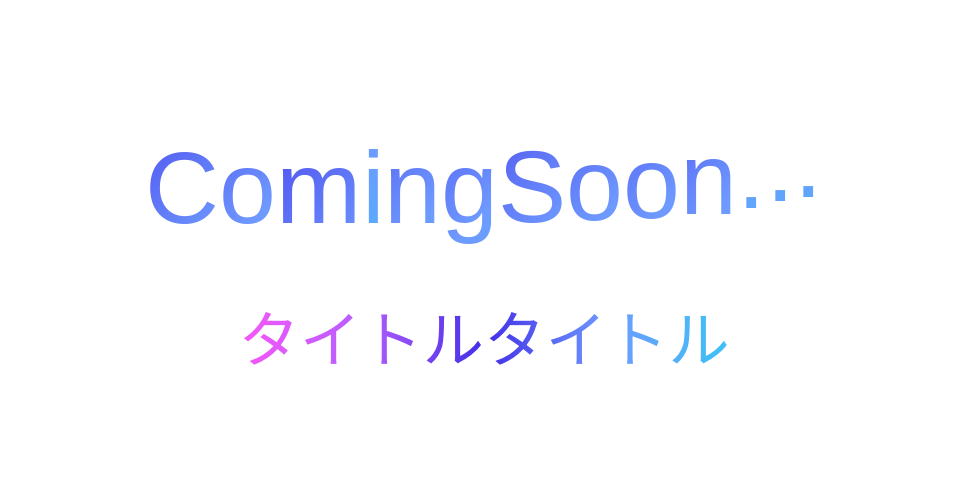
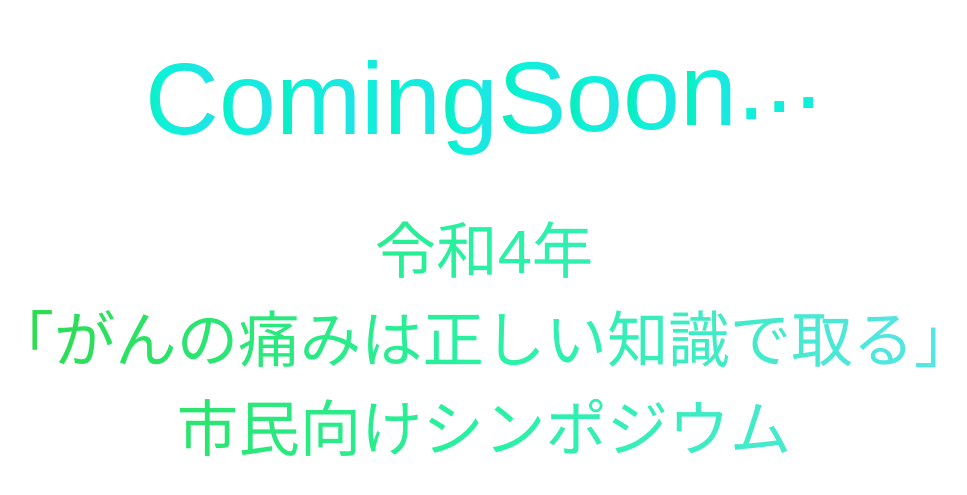
Before and after one commit to shion1305/coming-soon-template, a Vue app: page / in a window 1280 px wide. Shown: the part 127-622 px from the top of the page, without its empty margins (156-1123 px from the left). Built offline with nearby package versions, Linux system fonts and the light colour scheme; a web font is replaced by a local one.

Commit message:
✨ customize for iryomayaku-22

```diff
--- a/public/index.html
+++ b/public/index.html
@@ -5,7 +5,7 @@
   <meta http-equiv="X-UA-Compatible" content="IE=edge">
   <meta name="viewport" content="width=device-width,initial-scale=1.0">
   <link rel="icon" href="<%= BASE_URL %>favicon.ico">
-  <title><%= htmlWebpackPlugin.options.title %></title>
+  <title>がんの痛みは正しい知識で取る 市民向けシンポジウム</title>
   <link rel="preconnect" href="https://fonts.googleapis.com">
   <link rel="preconnect" href="https://fonts.gstatic.com" crossorigin>
   <link href="https://fonts.googleapis.com/css2?family=RocknRoll+One&display=swap" rel="stylesheet">
--- a/src/components/TextBouncing.vue
+++ b/src/components/TextBouncing.vue
@@ -25,8 +25,8 @@ const props = defineProps({
   display: flex;
   line-height: 2;
   animation: bounce 4s ease infinite,
-  gradient 20s ease alternate infinite;
-  background: linear-gradient(-45deg, #3DC2F5, #6E9AFF, #422EE6, #B65EFF, #F757FA);
+  gradient 12s ease alternate infinite;
+  background: linear-gradient(-90deg, #2ADCEB, #0CF2D9, #00DB5C, #15F505, #A0EB15);
   -webkit-background-clip: text;
   color: transparent;
   background-size: 400% 400%;
--- a/src/views/HomeView.vue
+++ b/src/views/HomeView.vue
@@ -4,8 +4,8 @@ import TextBouncing from "@/components/TextBouncing";
 </script>
 <template>
   <div class="home">
-    <TextBouncing text="Coming Soon..." color="#ffffff" class="text-bouncing"/>
-    <div class="title-below">タイトルタイトル</div>
+    <TextBouncing text="Coming Soon..." color="#ffffff" class="bouncing-text"/>
+    <div class="title-below">令和4年<br><span>「がんの痛みは</span><span>正しい知識で取る」</span><br>市民向けシンポジウム</div>
   </div>
 </template>
 <style>
@@ -13,12 +13,15 @@ body {
   margin: 0;
 }
 </style>
-<style scoped>
+<style scoped lang="scss">
 .title-below {
-  background: linear-gradient(-90deg, #3DC2F5, #6E9AFF, #422EE6, #B65EFF, #F757FA);
+  background: linear-gradient(-90deg, #59E4EB, #27F2A3, #2DDB4A);
   -webkit-background-clip: text;
   font-size: 0.6em;
   color: transparent;
+  > span {
+    display: inline-block;
+  }
 }
 
 .home {
```
Also changed, not shown: app.yaml (added, +20 -0 lines), 2 other files (tests, documents, lock files or other folders).
